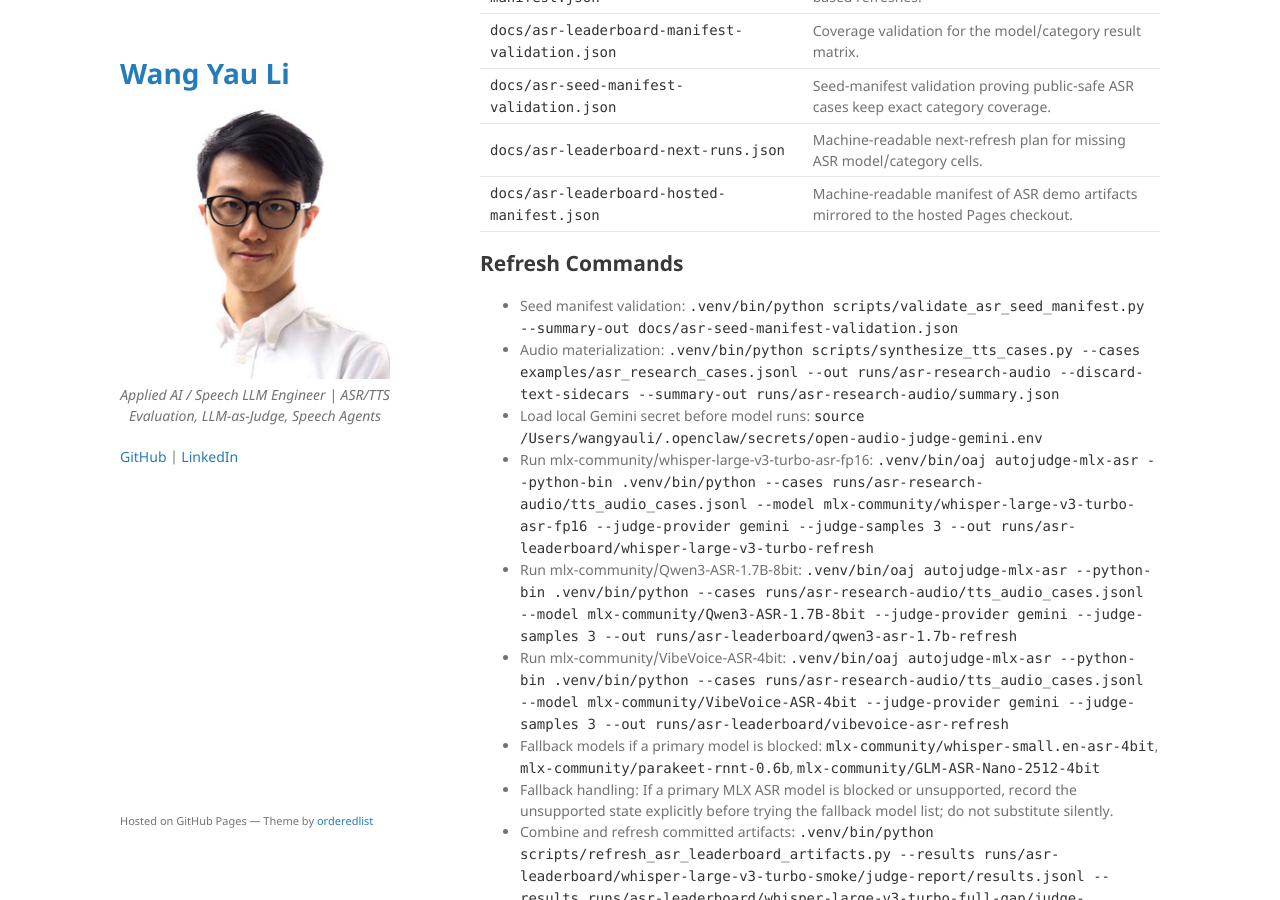
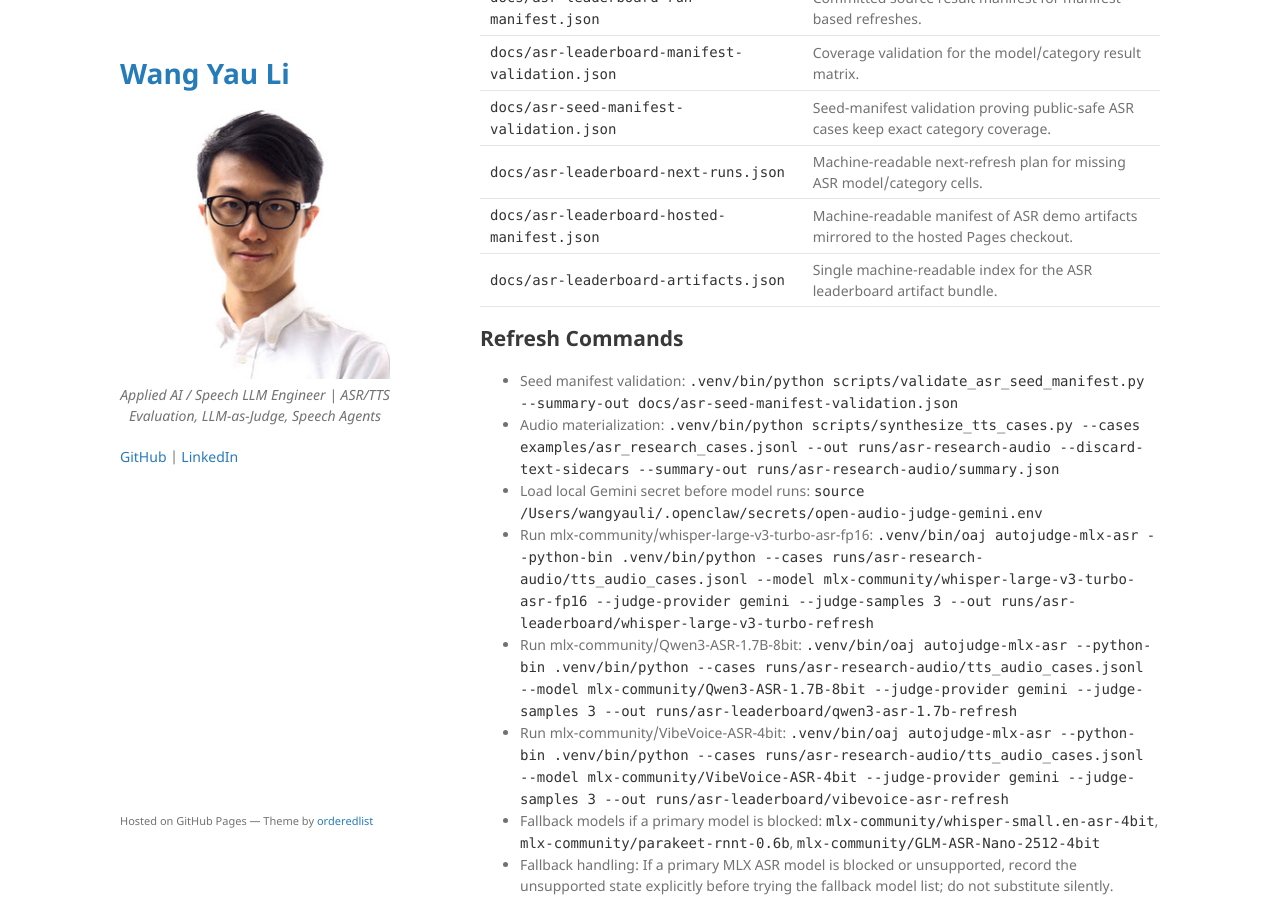
Before and after one commit to kennethli319/kennethli319.github.io, a Jekyll site: the page built from open-audio-judge/asr-leaderboard-refresh-report.md, in a window 1280 px wide and 900 px high, scrolled down 4931 px. Built offline with Jekyll 4.4.1, drawn with Linux system fonts in a browser that asks for light colours; our own code applies the rules of GitHub Pages for plain Markdown files; some of the changed text lies outside the part shown.

Commit message:
Mirror ASR leaderboard artifact index

```diff
--- a/open-audio-judge/asr-leaderboard-demo.html
+++ b/open-audio-judge/asr-leaderboard-demo.html
@@ -169,7 +169,7 @@
         <tr><td><code>mlx-community/whisper-large-v3-turbo-asr-fp16</code></td><td>5 cases, 94.8 avg, 4 accurate, 1 needs_review</td><td>5 cases, 92.0 avg, 4 accurate, 1 needs_review</td><td>5 cases, 93.4 avg, 4 accurate, 1 needs_review</td><td>5 cases, 90.6 avg, 4 accurate, 1 inaccurate</td><td>5 cases, 88.6 avg, 4 accurate, 1 inaccurate</td><td>5 cases, 97.6 avg, 5 accurate</td><td>5 cases, 96.6 avg, 5 accurate</td></tr>
       </tbody>
     </table>
-    <p class="muted">Total Gemini judge samples: 315. Refresh this block with <code>.venv/bin/python scripts/refresh_asr_leaderboard_artifacts.py</code> after rerunning the verified ASR model jobs. The combined local report is <code>runs/asr-leaderboard/full-35-combined/report.html</code> and the committed summary artifact is <code>docs/asr-leaderboard-summary.json</code>. The generated refresh report is <code>docs/asr-leaderboard-refresh-report.md</code>. The committed run manifest is <code>docs/asr-leaderboard-run-manifest.json</code>, with coverage validation in <code>docs/asr-leaderboard-manifest-validation.json</code> and seed-manifest validation in <code>docs/asr-seed-manifest-validation.json</code>. The next-refresh plan is <code>docs/asr-leaderboard-next-runs.json</code>, and the hosted artifact manifest is <code>docs/asr-leaderboard-hosted-manifest.json</code>; together they include the source result files, complete model/category matrix, missing-cell guidance, and reproducible refresh workflow. Pass <code>--hosted-dir /path/to/kennethli319.github.io/open-audio-judge</code> to copy the same verified artifacts into the hosted Pages checkout.</p>
+    <p class="muted">Total Gemini judge samples: 315. Refresh this block with <code>.venv/bin/python scripts/refresh_asr_leaderboard_artifacts.py</code> after rerunning the verified ASR model jobs. The combined local report is <code>runs/asr-leaderboard/full-35-combined/report.html</code> and the committed summary artifact is <code>docs/asr-leaderboard-summary.json</code>. The generated refresh report is <code>docs/asr-leaderboard-refresh-report.md</code>. The committed run manifest is <code>docs/asr-leaderboard-run-manifest.json</code>, with coverage validation in <code>docs/asr-leaderboard-manifest-validation.json</code> and seed-manifest validation in <code>docs/asr-seed-manifest-validation.json</code>. The next-refresh plan is <code>docs/asr-leaderboard-next-runs.json</code>, and the hosted artifact manifest is <code>docs/asr-leaderboard-hosted-manifest.json</code>. The artifact bundle index is <code>docs/asr-leaderboard-artifacts.json</code>; together they include the source result files, complete model/category matrix, missing-cell guidance, hosted copy map, and reproducible refresh workflow. Pass <code>--hosted-dir /path/to/kennethli319.github.io/open-audio-judge</code> to copy the same verified artifacts into the hosted Pages checkout.</p>
 
     <h2>Generated Refresh Workflow</h2>
     <p class="muted">These commands are generated from the same workflow metadata written to <code>docs/asr-leaderboard-summary.json</code> and <code>docs/asr-leaderboard-refresh-report.md</code>.</p>
@@ -211,6 +211,7 @@
         <tr><td><code>docs/asr-seed-manifest-validation.json</code></td><td>Seed-manifest validation proving public-safe ASR cases keep exact category coverage.</td></tr>
         <tr><td><code>docs/asr-leaderboard-next-runs.json</code></td><td>Machine-readable next-refresh plan for missing ASR model/category cells.</td></tr>
         <tr><td><code>docs/asr-leaderboard-hosted-manifest.json</code></td><td>Machine-readable manifest of ASR demo artifacts mirrored to the hosted Pages checkout.</td></tr>
+        <tr><td><code>docs/asr-leaderboard-artifacts.json</code></td><td>Single machine-readable index for the ASR leaderboard artifact bundle.</td></tr>
       </tbody>
     </table>
 
--- a/open-audio-judge/asr-leaderboard-refresh-report.md
+++ b/open-audio-judge/asr-leaderboard-refresh-report.md
@@ -12,6 +12,7 @@ This generated report summarizes the verified ASR leaderboard artifact set.
 - Seed manifest validation: `docs/asr-seed-manifest-validation.json`
 - Next-refresh plan: `docs/asr-leaderboard-next-runs.json`
 - Hosted artifact manifest: `docs/asr-leaderboard-hosted-manifest.json`
+- Artifact bundle index: `docs/asr-leaderboard-artifacts.json`
 - Total judged transcripts: 105
 - Models: 3
 - Categories: 7
@@ -108,6 +109,7 @@ This generated report summarizes the verified ASR leaderboard artifact set.
 | `docs/asr-seed-manifest-validation.json` | Seed-manifest validation proving public-safe ASR cases keep exact category coverage. |
 | `docs/asr-leaderboard-next-runs.json` | Machine-readable next-refresh plan for missing ASR model/category cells. |
 | `docs/asr-leaderboard-hosted-manifest.json` | Machine-readable manifest of ASR demo artifacts mirrored to the hosted Pages checkout. |
+| `docs/asr-leaderboard-artifacts.json` | Single machine-readable index for the ASR leaderboard artifact bundle. |
 
 ## Refresh Commands
 
--- a/open-audio-judge/asr-leaderboard-summary.json
+++ b/open-audio-judge/asr-leaderboard-summary.json
@@ -1,4 +1,5 @@
 {
+  "artifact_index_path": "docs/asr-leaderboard-artifacts.json",
   "categories": [
     {
       "average_score": 94.6,
@@ -231,6 +232,10 @@
     {
       "path": "docs/asr-leaderboard-hosted-manifest.json",
       "purpose": "Machine-readable manifest of ASR demo artifacts mirrored to the hosted Pages checkout."
+    },
+    {
+      "path": "docs/asr-leaderboard-artifacts.json",
+      "purpose": "Single machine-readable index for the ASR leaderboard artifact bundle."
     }
   ],
   "refresh_runtime_status": {
```
Also changed, not shown: open-audio-judge/asr-leaderboard-artifacts.json (added, +77 -0 lines), open-audio-judge/asr-leaderboard-hosted-manifest.json (+15 -7 lines).
